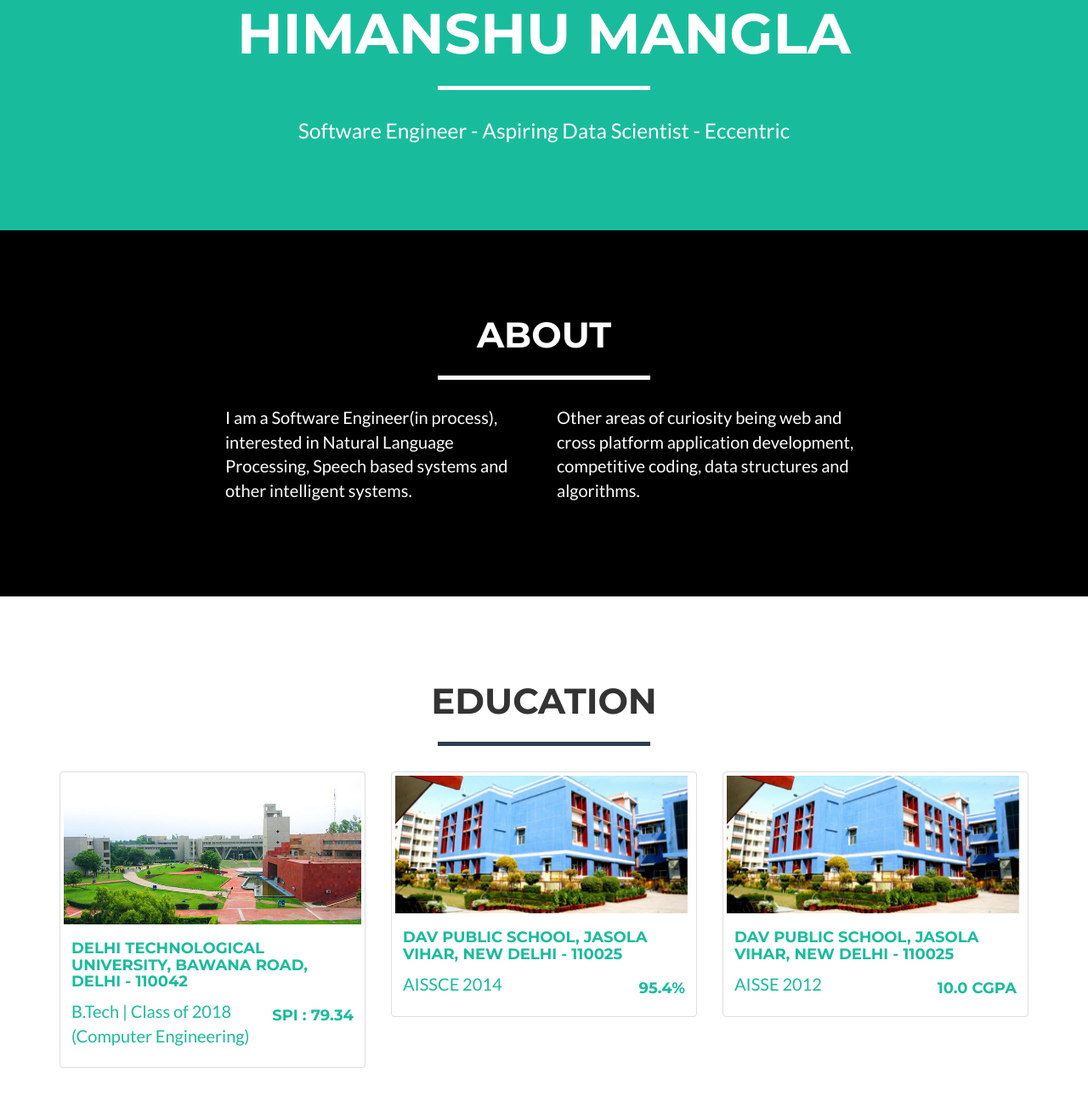
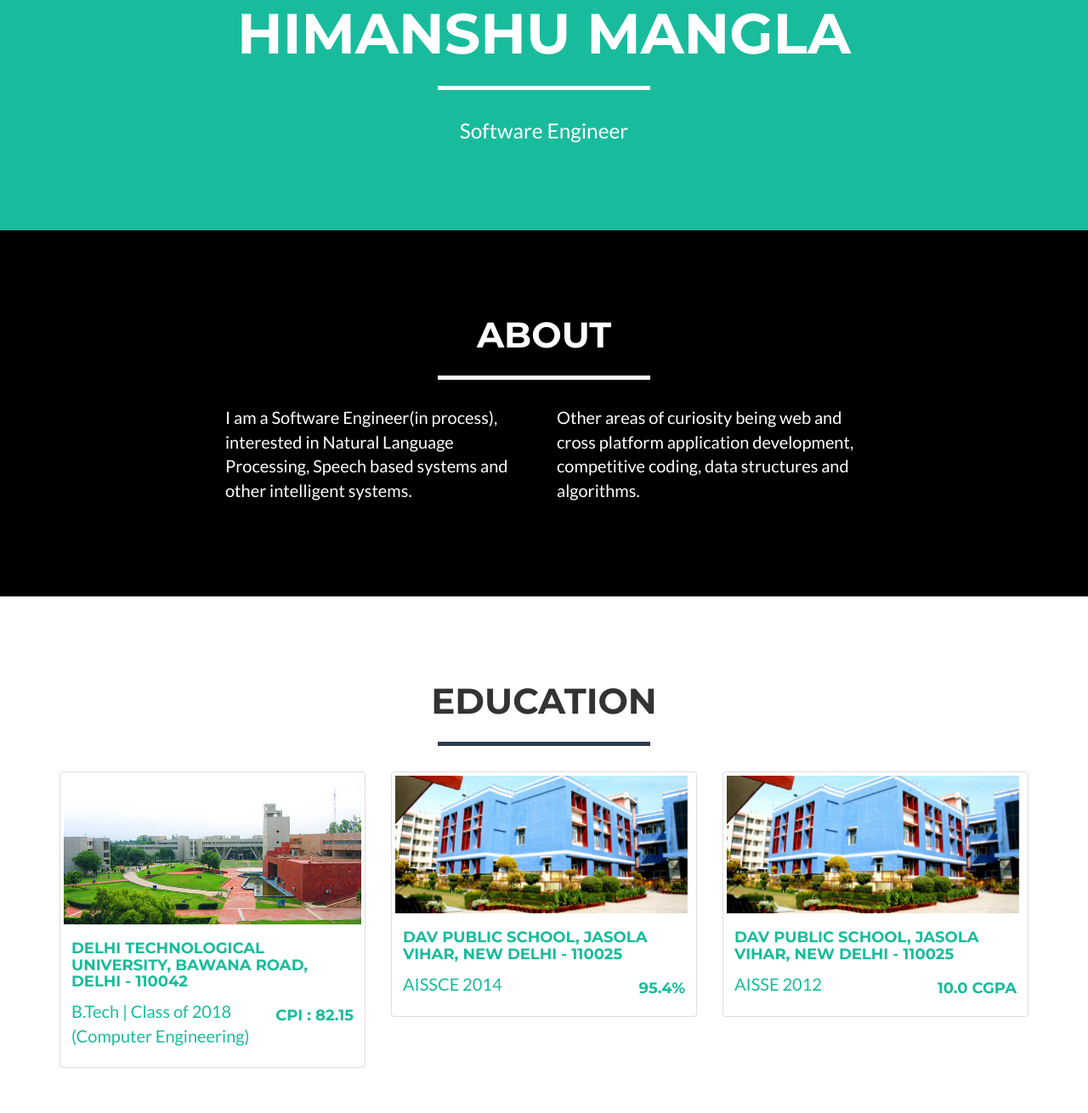
Before and after one commit to himanshumangla/himanshumangla.github.io, a website: page index.html in a window 1280 px wide. Shown: the part 550-1860 px from the top of the page at 85% size. Drawn offline with nearby package versions, Linux system fonts and the light colour scheme.

Commit message:
Update index.html

```diff
--- a/index.html
+++ b/index.html
@@ -99,7 +99,7 @@
                     <div class="intro-text">
                         <h1 class="name">Himanshu Mangla</h1>
                         <hr class="star-light">
-                        <span class="skills">Software Engineer - Aspiring Data Scientist - Eccentric</span>
+                        <span class="skills">Software Engineer </span>
                     </div>
                 </div>
             </div>
@@ -152,7 +152,7 @@
                             <img src="img/dtu.jpg" alt="Delhi Technological University, Delhi"/>
                             <div class="caption">
                                 <h4>Delhi Technological University, Bawana Road, <br>Delhi - 110042</h4>
-                                <h4 class="pull-right">SPI : 79.34</h4>
+                                <h4 class="pull-right">CPI : 82.15</h4>
                                 <a href="http://www.dtu.ac.in/Web/Departments/CSE/about/"><p>B.Tech | Class of 2018 <br>(Computer Engineering) </a></a>
                                 </p>
 
```
